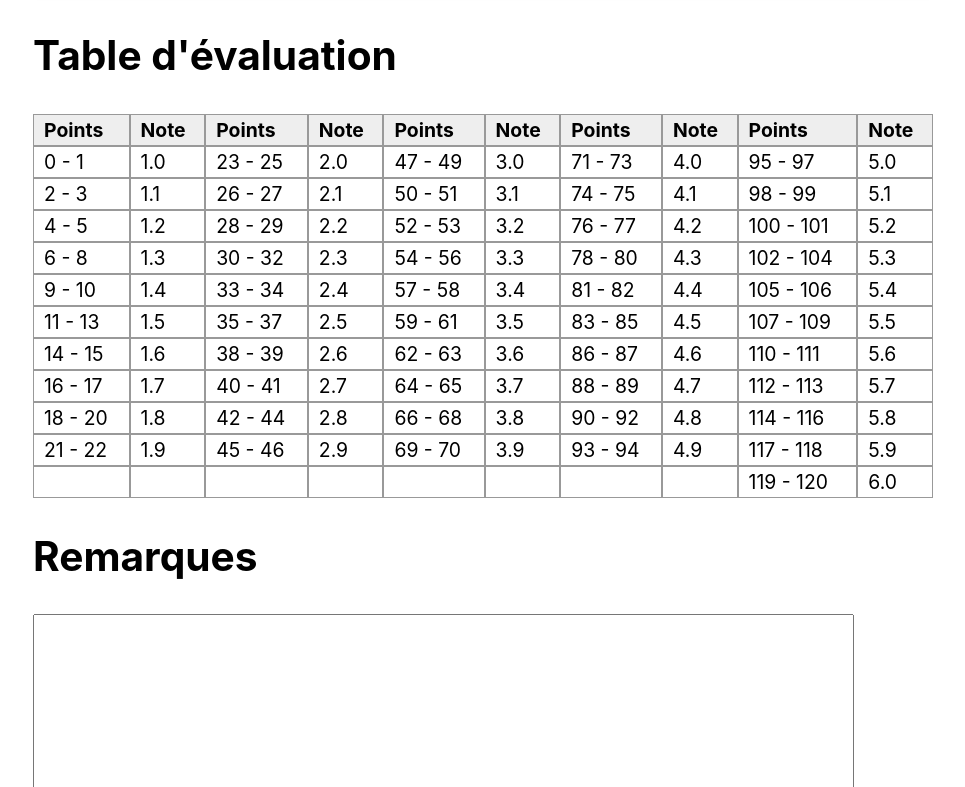
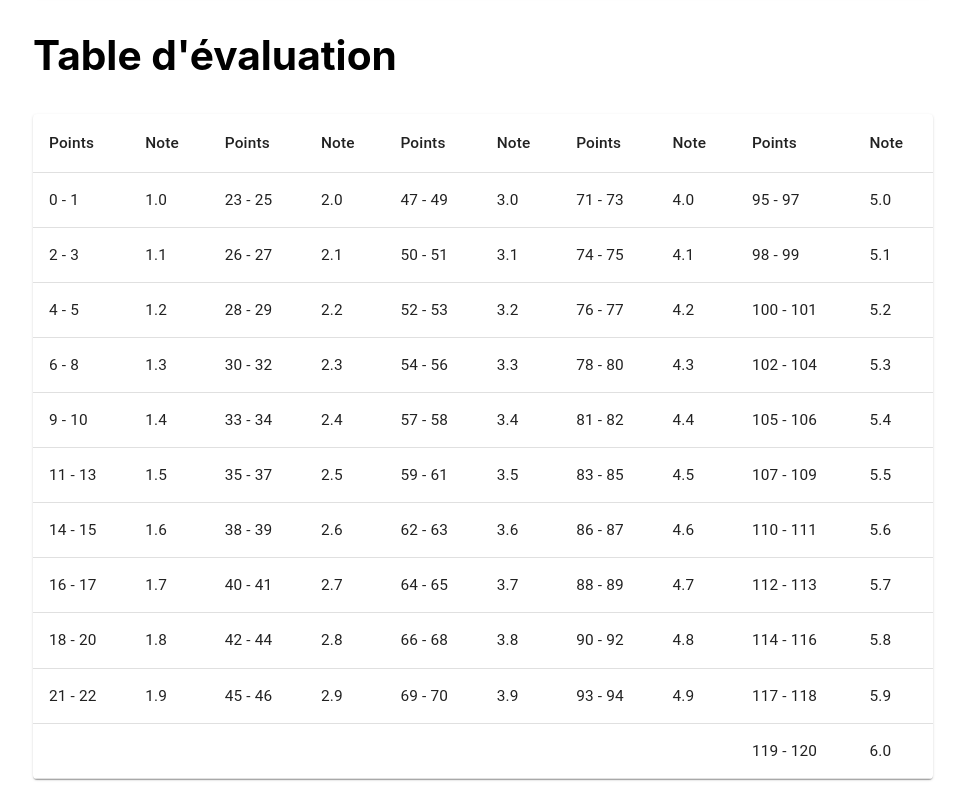
Before and after one commit to ponsfrilus/evaluation-TPI, a React (Create React App) app: page / in a window 1280 px wide. Shown: the part 2053-2840 px from the top of the page, without its empty margins (157-1122 px from the left). Built offline with nearby package versions, Linux system fonts and the light colour scheme.

Commit message:
[feature] TableContainer for EvaluationTable

```diff
--- a/src/components/EvaluationTable.js
+++ b/src/components/EvaluationTable.js
@@ -1,159 +1,163 @@
+import { Table, TableBody, TableCell, TableContainer, TableHead, TableRow } from '@material-ui/core'
+import Paper from '@material-ui/core/Paper';
 import React from 'react'
 class EvaluationTable extends React.Component {
   render() {
     return(
       <div className={`EvaluationSummary`}>
         <h2>Table d'évaluation</h2>
-        <div className="divTable">
-          <div className="divTableHeading">
-            <div className="divTableRow">
-              <div className="divTableCell tableHeader">Points</div>
-              <div className="divTableCell tableHeader">Note</div>
-              <div className="divTableCell tableHeader">Points</div>
-              <div className="divTableCell tableHeader">Note</div>
-              <div className="divTableCell tableHeader">Points</div>
-              <div className="divTableCell tableHeader">Note</div>
-              <div className="divTableCell tableHeader">Points</div>
-              <div className="divTableCell tableHeader">Note</div>
-              <div className="divTableCell tableHeader">Points</div>
-              <div className="divTableCell tableHeader">Note</div>
-            </div>
-          </div>
-          <div className="divTableBody">
-            <div className="divTableRow">
-              <div className="divTableCell">0 - 1</div>
-              <div className="divTableCell">1.0</div>
-              <div className="divTableCell">23 - 25</div>
-              <div className="divTableCell">2.0</div>
-              <div className="divTableCell">47 - 49</div>
-              <div className="divTableCell">3.0</div>
-              <div className="divTableCell">71 - 73</div>
-              <div className="divTableCell">4.0</div>
-              <div className="divTableCell">95 - 97</div>
-              <div className="divTableCell">5.0</div>
-            </div>
-            <div className="divTableRow">
-              <div className="divTableCell">2 - 3</div>
-              <div className="divTableCell">1.1</div>
-              <div className="divTableCell">26 - 27</div>
-              <div className="divTableCell">2.1</div>
-              <div className="divTableCell">50 - 51</div>
-              <div className="divTableCell">3.1</div>
-              <div className="divTableCell">74 - 75</div>
-              <div className="divTableCell">4.1</div>
-              <div className="divTableCell">98 - 99</div>
-              <div className="divTableCell">5.1</div>
-            </div>
-            <div className="divTableRow">
-              <div className="divTableCell">4 - 5</div>
-              <div className="divTableCell">1.2</div>
-              <div className="divTableCell">28 - 29</div>
-              <div className="divTableCell">2.2</div>
-              <div className="divTableCell">52 - 53</div>
-              <div className="divTableCell">3.2</div>
-              <div className="divTableCell">76 - 77</div>
-              <div className="divTableCell">4.2</div>
-              <div className="divTableCell">100 - 101</div>
-              <div className="divTableCell">5.2</div>
-            </div>
-            <div className="divTableRow">
-              <div className="divTableCell">6 - 8</div>
-              <div className="divTableCell">1.3</div>
-              <div className="divTableCell">30 - 32</div>
-              <div className="divTableCell">2.3</div>
-              <div className="divTableCell">54 - 56</div>
-              <div className="divTableCell">3.3</div>
-              <div className="divTableCell">78 - 80</div>
-              <div className="divTableCell">4.3</div>
-              <div className="divTableCell">102  - 104</div>
-              <div className="divTableCell">5.3</div>
-            </div>
-            <div className="divTableRow">
-              <div className="divTableCell">9 - 10</div>
-              <div className="divTableCell">1.4</div>
-              <div className="divTableCell">33 - 34</div>
-              <div className="divTableCell">2.4</div>
-              <div className="divTableCell">57 - 58</div>
-              <div className="divTableCell">3.4</div>
-              <div className="divTableCell">81 - 82</div>
-              <div className="divTableCell">4.4</div>
-              <div className="divTableCell">105 - 106</div>
-              <div className="divTableCell">5.4</div>
-            </div>
-            <div className="divTableRow">
-              <div className="divTableCell">11 - 13</div>
-              <div className="divTableCell">1.5</div>
-              <div className="divTableCell">35 - 37</div>
-              <div className="divTableCell">2.5</div>
-              <div className="divTableCell">59 - 61</div>
-              <div className="divTableCell">3.5</div>
-              <div className="divTableCell">83 - 85</div>
-              <div className="divTableCell">4.5</div>
-              <div className="divTableCell">107 - 109</div>
-              <div className="divTableCell">5.5</div>
-            </div>
-            <div className="divTableRow">
-              <div className="divTableCell">14 - 15</div>
-              <div className="divTableCell">1.6</div>
-              <div className="divTableCell">38 - 39</div>
-              <div className="divTableCell">2.6</div>
-              <div className="divTableCell">62 - 63</div>
-              <div className="divTableCell">3.6</div>
-              <div className="divTableCell">86 - 87</div>
-              <div className="divTableCell">4.6</div>
-              <div className="divTableCell">110 - 111</div>
-              <div className="divTableCell">5.6</div>
-            </div>
-            <div className="divTableRow">
-              <div className="divTableCell">16 - 17</div>
-              <div className="divTableCell">1.7</div>
-              <div className="divTableCell">40 - 41</div>
-              <div className="divTableCell">2.7</div>
-              <div className="divTableCell">64 - 65</div>
-              <div className="divTableCell">3.7</div>
-              <div className="divTableCell">88 - 89</div>
-              <div className="divTableCell">4.7</div>
-              <div className="divTableCell">112 - 113</div>
-              <div className="divTableCell">5.7</div>
-            </div>
-            <div className="divTableRow">
-              <div className="divTableCell">18 - 20</div>
-              <div className="divTableCell">1.8</div>
-              <div className="divTableCell">42 - 44</div>
-              <div className="divTableCell">2.8</div>
-              <div className="divTableCell">66 - 68</div>
-              <div className="divTableCell">3.8</div>
-              <div className="divTableCell">90 - 92</div>
-              <div className="divTableCell">4.8</div>
-              <div className="divTableCell">114 - 116</div>
-              <div className="divTableCell">5.8</div>
-            </div>
-            <div className="divTableRow">
-              <div className="divTableCell">21 - 22</div>
-              <div className="divTableCell">1.9</div>
-              <div className="divTableCell">45 - 46</div>
-              <div className="divTableCell">2.9</div>
-              <div className="divTableCell">69 - 70</div>
-              <div className="divTableCell">3.9</div>
-              <div className="divTableCell">93 - 94</div>
-              <div className="divTableCell">4.9</div>
-              <div className="divTableCell">117 - 118</div>
-              <div className="divTableCell">5.9</div>
-            </div>
-            <div className="divTableRow">
-              <div className="divTableCell">&nbsp;</div>
-              <div className="divTableCell">&nbsp;</div>
-              <div className="divTableCell">&nbsp;</div>
-              <div className="divTableCell">&nbsp;</div>
-              <div className="divTableCell">&nbsp;</div>
-              <div className="divTableCell">&nbsp;</div>
-              <div className="divTableCell">&nbsp;</div>
-              <div className="divTableCell">&nbsp;</div>
-              <div className="divTableCell">119 - 120</div>
-              <div className="divTableCell">6.0</div>
-            </div>
-          </div>
-        </div>
+        <TableContainer component={Paper}>
+          <Table aria-label="simple table">
+            <TableHead>
+              <TableRow>
+                <TableCell>Points</TableCell>
+                <TableCell>Note</TableCell>
+                <TableCell>Points</TableCell>
+                <TableCell>Note</TableCell>
+                <TableCell>Points</TableCell>
+                <TableCell>Note</TableCell>
+                <TableCell>Points</TableCell>
+                <TableCell>Note</TableCell>
+                <TableCell>Points</TableCell>
+                <TableCell>Note</TableCell>
+              </TableRow>
+            </TableHead>
+            <TableBody>
+              <TableRow>
+                <TableCell>0 - 1</TableCell>
+                <TableCell>1.0</TableCell>
+                <TableCell>23 - 25</TableCell>
+                <TableCell>2.0</TableCell>
+                <TableCell>47 - 49</TableCell>
+                <TableCell>3.0</TableCell>
+                <TableCell>71 - 73</TableCell>
+                <TableCell>4.0</TableCell>
+                <TableCell>95 - 97</TableCell>
+                <TableCell>5.0</TableCell>
+              </TableRow>
+              <TableRow>
+                <TableCell>2 - 3</TableCell>
+                <TableCell>1.1</TableCell>
+                <TableCell>26 - 27</TableCell>
+                <TableCell>2.1</TableCell>
+                <TableCell>50 - 51</TableCell>
+                <TableCell>3.1</TableCell>
+                <TableCell>74 - 75</TableCell>
+                <TableCell>4.1</TableCell>
+                <TableCell>98 - 99</TableCell>
+                <TableCell>5.1</TableCell>
+              </TableRow>
+              <TableRow>
+                <TableCell>4 - 5</TableCell>
+                <TableCell>1.2</TableCell>
+                <TableCell>28 - 29</TableCell>
+                <TableCell>2.2</TableCell>
+                <TableCell>52 - 53</TableCell>
+                <TableCell>3.2</TableCell>
+                <TableCell>76 - 77</TableCell>
+                <TableCell>4.2</TableCell>
+                <TableCell>100 - 101</TableCell>
+                <TableCell>5.2</TableCell>
+              </TableRow>
+              <TableRow>
+                <TableCell>6 - 8</TableCell>
+                <TableCell>1.3</TableCell>
+                <TableCell>30 - 32</TableCell>
+                <TableCell>2.3</TableCell>
+                <TableCell>54 - 56</TableCell>
+                <TableCell>3.3</TableCell>
+                <TableCell>78 - 80</TableCell>
+                <TableCell>4.3</TableCell>
+                <TableCell>102  - 104</TableCell>
+                <TableCell>5.3</TableCell>
+              </TableRow>
+              <TableRow>
+                <TableCell>9 - 10</TableCell>
+                <TableCell>1.4</TableCell>
+                <TableCell>33 - 34</TableCell>
+                <TableCell>2.4</TableCell>
+                <TableCell>57 - 58</TableCell>
+                <TableCell>3.4</TableCell>
+                <TableCell>81 - 82</TableCell>
+                <TableCell>4.4</TableCell>
+                <TableCell>105 - 106</TableCell>
+                <TableCell>5.4</TableCell>
+              </TableRow>
+              <TableRow>
+                <TableCell>11 - 13</TableCell>
+                <TableCell>1.5</TableCell>
+                <TableCell>35 - 37</TableCell>
+                <TableCell>2.5</TableCell>
+                <TableCell>59 - 61</TableCell>
+                <TableCell>3.5</TableCell>
+                <TableCell>83 - 85</TableCell>
+                <TableCell>4.5</TableCell>
+                <TableCell>107 - 109</TableCell>
+                <TableCell>5.5</TableCell>
+              </TableRow>
+              <TableRow>
+                <TableCell>14 - 15</TableCell>
+                <TableCell>1.6</TableCell>
+                <TableCell>38 - 39</TableCell>
+                <TableCell>2.6</TableCell>
+                <TableCell>62 - 63</TableCell>
+                <TableCell>3.6</TableCell>
+                <TableCell>86 - 87</TableCell>
+                <TableCell>4.6</TableCell>
+                <TableCell>110 - 111</TableCell>
+                <TableCell>5.6</TableCell>
+              </TableRow>
+              <TableRow>
+                <TableCell>16 - 17</TableCell>
+                <TableCell>1.7</TableCell>
+                <TableCell>40 - 41</TableCell>
+                <TableCell>2.7</TableCell>
+                <TableCell>64 - 65</TableCell>
+                <TableCell>3.7</TableCell>
+                <TableCell>88 - 89</TableCell>
+                <TableCell>4.7</TableCell>
+                <TableCell>112 - 113</TableCell>
+                <TableCell>5.7</TableCell>
+              </TableRow>
+              <TableRow>
+                <TableCell>18 - 20</TableCell>
+                <TableCell>1.8</TableCell>
+                <TableCell>42 - 44</TableCell>
+                <TableCell>2.8</TableCell>
+                <TableCell>66 - 68</TableCell>
+                <TableCell>3.8</TableCell>
+                <TableCell>90 - 92</TableCell>
+                <TableCell>4.8</TableCell>
+                <TableCell>114 - 116</TableCell>
+                <TableCell>5.8</TableCell>
+              </TableRow>
+              <TableRow>
+                <TableCell>21 - 22</TableCell>
+                <TableCell>1.9</TableCell>
+                <TableCell>45 - 46</TableCell>
+                <TableCell>2.9</TableCell>
+                <TableCell>69 - 70</TableCell>
+                <TableCell>3.9</TableCell>
+                <TableCell>93 - 94</TableCell>
+                <TableCell>4.9</TableCell>
+                <TableCell>117 - 118</TableCell>
+                <TableCell>5.9</TableCell>
+              </TableRow>
+              <TableRow>
+                <TableCell>&nbsp;</TableCell>
+                <TableCell>&nbsp;</TableCell>
+                <TableCell>&nbsp;</TableCell>
+                <TableCell>&nbsp;</TableCell>
+                <TableCell>&nbsp;</TableCell>
+                <TableCell>&nbsp;</TableCell>
+                <TableCell>&nbsp;</TableCell>
+                <TableCell>&nbsp;</TableCell>
+                <TableCell>119 - 120</TableCell>
+                <TableCell>6.0</TableCell>
+              </TableRow>
+            </TableBody>
+          </Table>
+        </TableContainer>
       </div>
     )
   }
```
